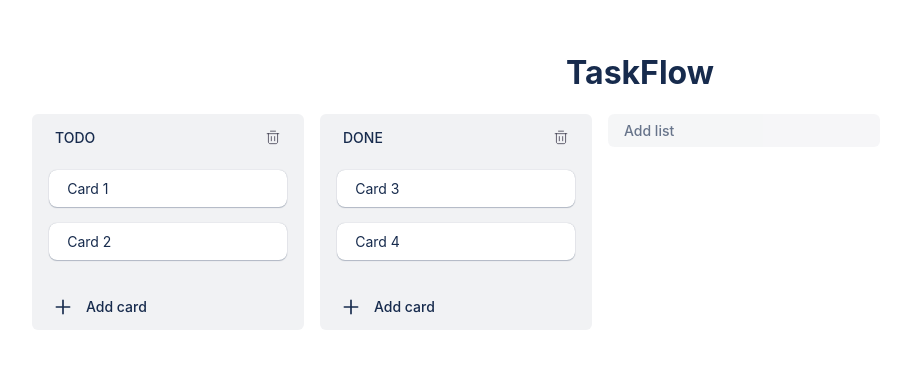
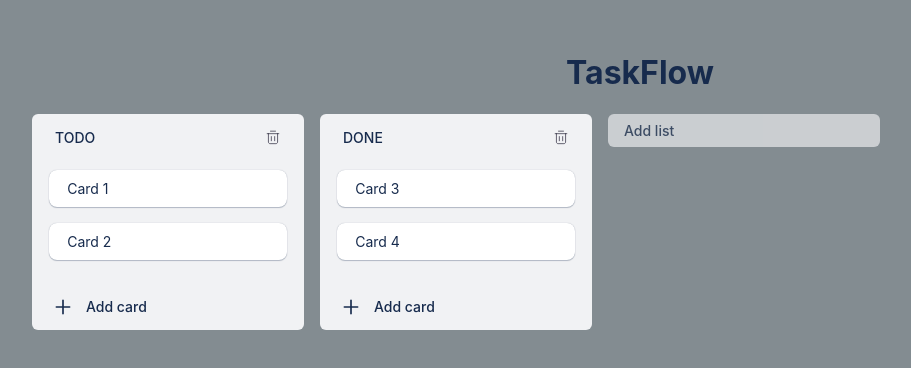
Before and after one commit to carlosvalv/trello-clone, a React (Create React App) app: page / in a window 1280 px wide. Shown: the top 368 px of the page, without its empty margins (0-911 px from the left). Built offline with nearby package versions, Linux system fonts and the light colour scheme.

Commit message:
App.css hide scrollbar when its not necesary

```diff
--- a/src/App.css
+++ b/src/App.css
@@ -3,15 +3,16 @@
   padding: 2em;
   height: 100vh;
   display: flex;
-    flex-direction: column;
+  flex-direction: column;
+  background: #838c91;
 }
 
 .lists {
   display: flex;
   align-items: flex-start;
-  overflow-x: scroll;
-  flex:1;
-  & .lists-droppable{
+  overflow-x: auto;
+  flex: 1;
+  & .lists-droppable {
     display: flex;
     flex: none;
     overflow: hidden;
```
